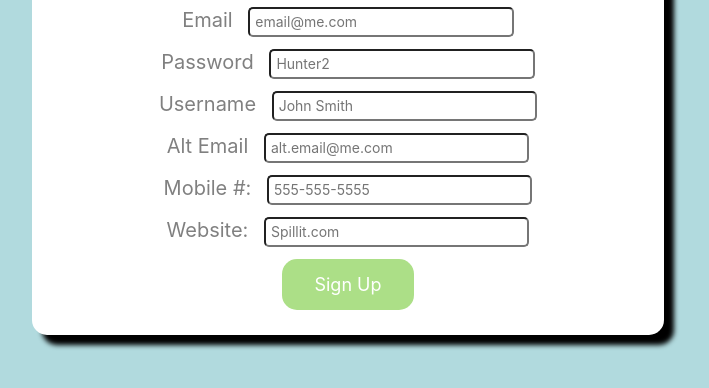
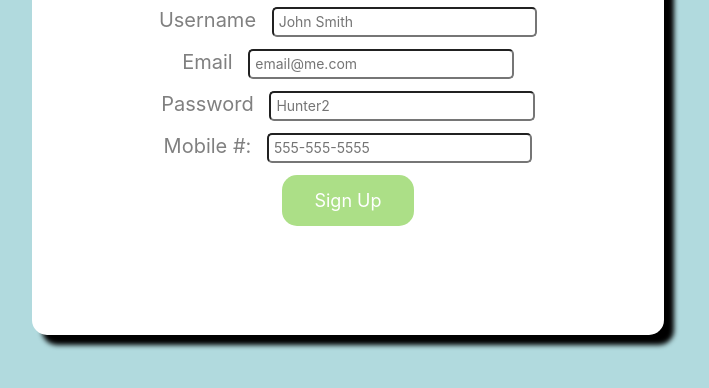
Before and after one commit to BenKats/spillit-monolith, a plain HTML site: page frontend/index.html in a window 1280 px wide. Both pictures are taken after a click on the element "Sign Up". Shown: the part 264-652 px from the top of the page, without its empty margins (292-1001 px from the left). Drawn offline with Linux system fonts and the light colour scheme.

Commit message:
Reordered form fields and removed extra fields

```diff
--- a/frontend/index.html
+++ b/frontend/index.html
@@ -18,7 +18,17 @@
                 </div>
             </div>
             <form onSubmit="postData(event)" class="form-wrapper" id="signup" novalidate>
-                <div class="form-section">
+                <div class="form-section" id="user-form">
+                    <label for="username">Username</label>
+                    <input
+                        placeholder="John Smith"
+                        type="text"
+                        name="username"
+                        id="username"
+                        required
+                    />
+                </div>
+                <div class="form-section" id="email-form">
                     <label for="email">Email</label>
                     <input
                         placeholder="email@me.com"
@@ -39,17 +49,8 @@
                         required
                     />
                 </div>
-                <div class="form-section" id="user-form">
-                    <label for="username">Username</label>
-                    <input
-                        placeholder="John Smith"
-                        type="text"
-                        name="username"
-                        id="username"
-                        required
-                    />
-                </div>
-                <div class="form-section" id="altEmail-form">
+
+                <!-- <div class="form-section" id="altEmail-form">
                     <label for="email">Alt Email</label>
                     <input
                         placeholder="alt.email@me.com"
@@ -58,17 +59,18 @@
                         id="alt-email"
                         required
                     />
-                </div>
+                </div> -->
                 <div class="form-section" id="mobile-form">
                     <label for="mobile">Mobile #:</label>
                     <input placeholder="555-555-5555" type="mobile" name="mobile" id="mobile" />
                 </div>
-                <div class="form-section" id="url-form">
+                <!-- <div class="form-section" id="url-form">
                     <label for="url">Website:</label>
                     <input placeholder="Spillit.com" type="url" name="url" id="url" />
-                </div>
+                </div> -->
                 <button type="submit" class="signup-bttn" id="submit-button">Sign Up</button>
             </form>
             <script src="./js/landingPage.js"></script>
+        </div>
     </body>
 </html>
--- a/frontend/js/landingPage.js
+++ b/frontend/js/landingPage.js
@@ -9,23 +9,26 @@ function toggleEntry(e) {
     console.log(e.target.className);
     //TODO make the toggle switch classes instead of changing display css rule
     let usernameField = document.getElementById('user-form');
-    let altEmailField = document.getElementById('altEmail-form');
+    let emailField = document.getElementById('email-form');
+    // let altEmailField = document.getElementById('altEmail-form');
     let mobileField = document.getElementById('mobile-form');
-    let urlField = document.getElementById('url-form');
+    // let urlField = document.getElementById('url-form');
     let bttn = document.getElementById('submit-button');
     if (e.target.className === 'login-text') {
-        usernameField.style.display = 'none';
+        // usernameField.style.display = 'none';
+        emailField.style.display = 'none';
         mobileField.style.display = 'none';
-        urlField.style.display = 'none';
-        altEmailField.style.display = 'none';
+        // urlField.style.display = 'none';
+        // altEmailField.style.display = 'none';
         bttn.className = 'signin-bttn';
         bttn.innerText = 'Sign In';
     }
     if (e.target.className === 'signup-text') {
-        usernameField.style.display = 'block';
+        // usernameField.style.display = 'block';
+        emailField.style.display = 'block';
         mobileField.style.display = 'block';
-        urlField.style.display = 'block';
-        altEmailField.style.display = 'block';
+        // urlField.style.display = 'block';
+        // altEmailField.style.display = 'block';
         bttn.className = 'signup-bttn';
         bttn.innerText = 'Sign Up';
     }
@@ -45,16 +48,16 @@ function newUser() {
     let username = document.getElementById('username');
     let password = document.getElementById('password');
     let email = document.getElementById('email');
-    let altEmail = document.getElementById('alt-email');
+    // let altEmail = document.getElementById('alt-email');
     let mobile = document.getElementById('mobile');
-    let url = document.getElementById('url');
+    // let url = document.getElementById('url');
     callSignup(
         username.value,
         password.value,
         email.value,
-        altEmail.value,
-        mobile.value,
-        url.value
+        // altEmail.value,
+        mobile.value
+        // url.value
     );
 }
 
@@ -65,11 +68,11 @@ function callSignup(username, password, email) {
         body: JSON.stringify({
             username: username,
             password: password,
-            userProfile:{
+            userProfile: {
                 email: email
             }
         })
-      }
+    })
         .then(res => {
             console.log(res);
             return res.json();
@@ -82,7 +85,7 @@ function callSignup(username, password, email) {
         })
         .catch(error => {
             console.error(error);
-          }))
+        });
 
     function callCreateProfile(email, mobile) {
         console.log(`You're in call create profile, token is ${token}`);
@@ -98,7 +101,7 @@ function callCreateProfile(email, mobile) {
             },
             body: JSON.stringify({
                 email: email,
-            mobile: mobile,
+                mobile: mobile
             })
         })
             .then(res => {
@@ -155,5 +158,4 @@ function redirectHome() {
             window.location.href = './feed.html';
         }
     }
-
 }
```
Lines whose indentation alone changed are shown as unchanged.
